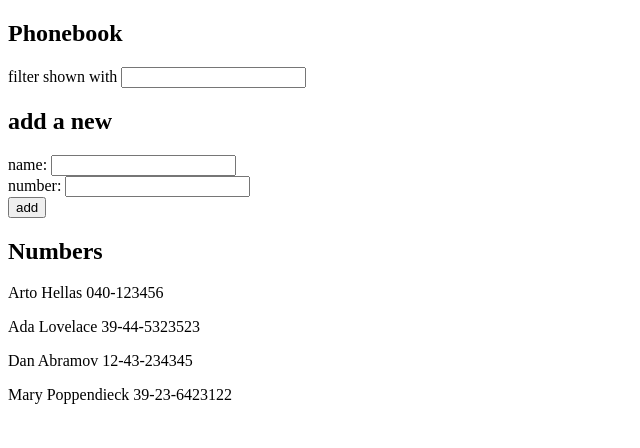
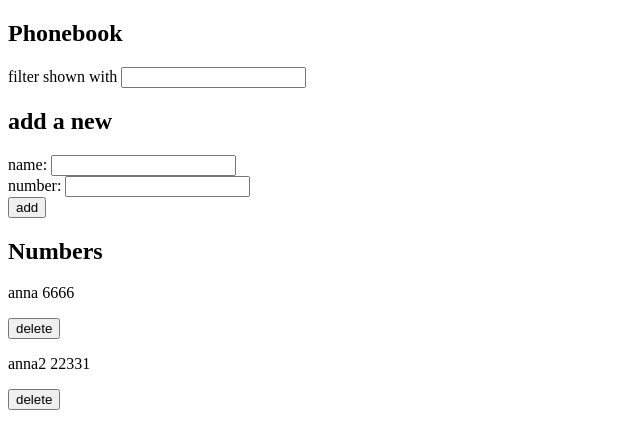
Before and after one commit to daryna-budz/fullstack-open, a React (Vite) app in the folder part2/phonebook/: page / in a window 1280 px wide. Shown: the top 448 px of the page, without its empty margins (0-640 px from the left). Built offline with nearby package versions, Linux system fonts and the light colour scheme; data requests are answered from the project's data file.

Commit message:
part2: ex. 2.12-2.16

```diff
--- a/part2/phonebook/db.json
+++ b/part2/phonebook/db.json
@@ -1,24 +1,15 @@
 {
-  "persons":[
+  "persons": [
     {
-      "name": "Arto Hellas",
-      "number": "040-123456",
-      "id": "1"
+      "name": "anna",
+      "number": "6666",
+      "id": "790qxOKQkDQ"
     },
     {
-      "name": "Ada Lovelace",
-      "number": "39-44-5323523",
-      "id": "2"
-    },
-    {
-      "name": "Dan Abramov",
-      "number": "12-43-234345",
-      "id": "3"
-    },
-    {
-      "name": "Mary Poppendieck",
-      "number": "39-23-6423122",
-      "id": "4"
+      "name": "anna2",
+      "number": "22331",
+      "id": "MNY2a308yNw"
     }
-  ]
+  ],
+  "$schema": "./node_modules/json-server/schema.json"
 }
--- a/part2/phonebook/src/App.jsx
+++ b/part2/phonebook/src/App.jsx
@@ -1,8 +1,9 @@
 import { useState,useEffect } from 'react'
-import axios from 'axios'
+import phonebook from './services/phonebook'
 import Filter from './components/Filter'
 import PersonForm from './components/PersonForm'
 import Persons from './components/Persons'
+import Notification from './components/Notification'
 
 
 const App = () => {
@@ -10,11 +11,12 @@ const App = () => {
   const [newName, setNewName] = useState('')
   const [newNumber, setNewNumber] = useState('')
   const [filter, setFilter] = useState('')
+  const [message, setMessage] = useState(null)
 
 
   useEffect(()=>{
-    axios
-        .get('http://localhost:3001/persons')
+    phonebook
+        .getAll()
         .then(response => {
           console.log("Promise fulfilled!")
           setPersons(response.data)
@@ -37,19 +39,73 @@ const App = () => {
       person.name.toLowerCase().includes(filter.toLowerCase())
   )
 
+const deletePerson = (id) => {
+  const person = persons.find(person => person.id === id)
+
+  const confirmDelete = window.confirm(
+    `Delete ${person.name}?`
+  )
+
+  if (confirmDelete) {
+    phonebook
+      .deletePerson(id)
+      .then(() => {
+        setPersons(prevPersons =>
+          prevPersons.filter(person => person.id !== id)
+        )
+      })
+  }
+}
+
+const updatePerson = (id, newNumber) => {
+  const person = persons.find(person => person.id === id)
+
+  const confirmUpdate = window.confirm(
+    `${person.name} is already in the phonebook. Do you want to update their number?`
+  )
+
+  if (confirmUpdate) {
+    phonebook
+      .update(id, { ...person, number: newNumber })
+      .then(() => {
+        setPersons(prevPersons =>
+          prevPersons.map(person => person.id === id ? { ...person, number: newNumber } : person)
+        )
+        setMessage(`Updated ${person.name}'s number`)
+        setTimeout(() => {
+          setMessage(null)
+        }, 5000)
+      })
+  }
+}
+
   const addPerson =(e) =>{
     e.preventDefault()
-    if(persons.some(person =>person.name === newName) || persons.some(person => person.number === newNumber)){
-      alert(`${newName} is already added to phonebook`)
+    const existingPerson = persons.find(
+      person => person.name === newName
+    )
+
+    if (existingPerson) {
+      updatePerson(existingPerson.id, newNumber)
+      return
     }
 
     const personObject = {
       name: newName,
       number: newNumber
     }
-    setPersons(persons.concat(personObject))
-    setNewName('')
-    setNewNumber('')
+
+    phonebook
+      .create(personObject)
+      .then(response => {
+        setPersons(prevPersons => prevPersons.concat(response.data))
+        setNewName('')
+        setNewNumber('')
+        setMessage(`Added ${response.data.name}`)
+        setTimeout(() => {
+          setMessage(null)
+        }, 5000)
+      })
   }
 
 
@@ -59,6 +115,7 @@ const App = () => {
   return (
     <div>
       <h2>Phonebook</h2>
+      <Notification message={message} />
       <Filter filter={filter} handleFilterChange={handleFilterChange} />
 
       <h2>add a new</h2>
@@ -71,7 +128,7 @@ const App = () => {
         handleNumberChange={handleNumberChange}
       />
       <h2>Numbers</h2>
-      <Persons persons={filteredPersons} />
+      <Persons persons={filteredPersons} deletePerson={deletePerson} />
     </div>
   )
 }
--- /dev/null
+++ b/part2/phonebook/src/components/Notification.jsx
@@ -0,0 +1,13 @@
+const Notification = ({ message }) => {
+  if (message === null) {
+    return null
+  }
+
+  return (
+    <div className="success">
+      {message}
+    </div>
+  )
+}
+
+export default Notification
--- a/part2/phonebook/src/components/Persons.jsx
+++ b/part2/phonebook/src/components/Persons.jsx
@@ -1,9 +1,9 @@
+import phonebook from '../services/phonebook'
 
-
-export default function Persons({ persons }){
+export default function Persons({ persons, deletePerson }){
     return (
         <>
-            {persons.map(person => <p key={person.id}>{person.name} {person.number}</p>)}
+            {persons.map(person => <div key={person.id}><p>{person.name} {person.number}</p> <button onClick={() => deletePerson(person.id)}>delete</button></div>)}
         </>
     )
 }
--- /dev/null
+++ b/part2/phonebook/src/index.css
@@ -0,0 +1,11 @@
+
+
+.success {
+  color: green;
+  background: lightgrey;
+  font-size: 20px;
+  border-style: solid;
+  border-radius: 5px;
+  padding: 10px;
+  margin-bottom: 10px;
+}
--- a/part2/phonebook/src/main.jsx
+++ b/part2/phonebook/src/main.jsx
@@ -1,6 +1,7 @@
 import { StrictMode } from 'react'
 import { createRoot } from 'react-dom/client'
 import App from './App.jsx'
+import './index.css'
 
 
 createRoot(document.getElementById('root')).render(
--- /dev/null
+++ b/part2/phonebook/src/services/phonebook.js
@@ -0,0 +1,25 @@
+import axios from 'axios'
+const baseUrl = 'http://localhost:3001/persons'
+
+const getAll = () => {
+    return axios.get(baseUrl)
+}
+
+const create = newObject => {
+    return axios.post(baseUrl, newObject)
+}
+
+const deletePerson = id => {
+    return axios.delete(`${baseUrl}/${id}`)
+}
+
+const update = (id, updatedPerson) => {
+    return axios.put(`${baseUrl}/${id}`, updatedPerson)
+}
+
+export default {
+  getAll,
+  create,
+  deletePerson,
+  update
+}
```
